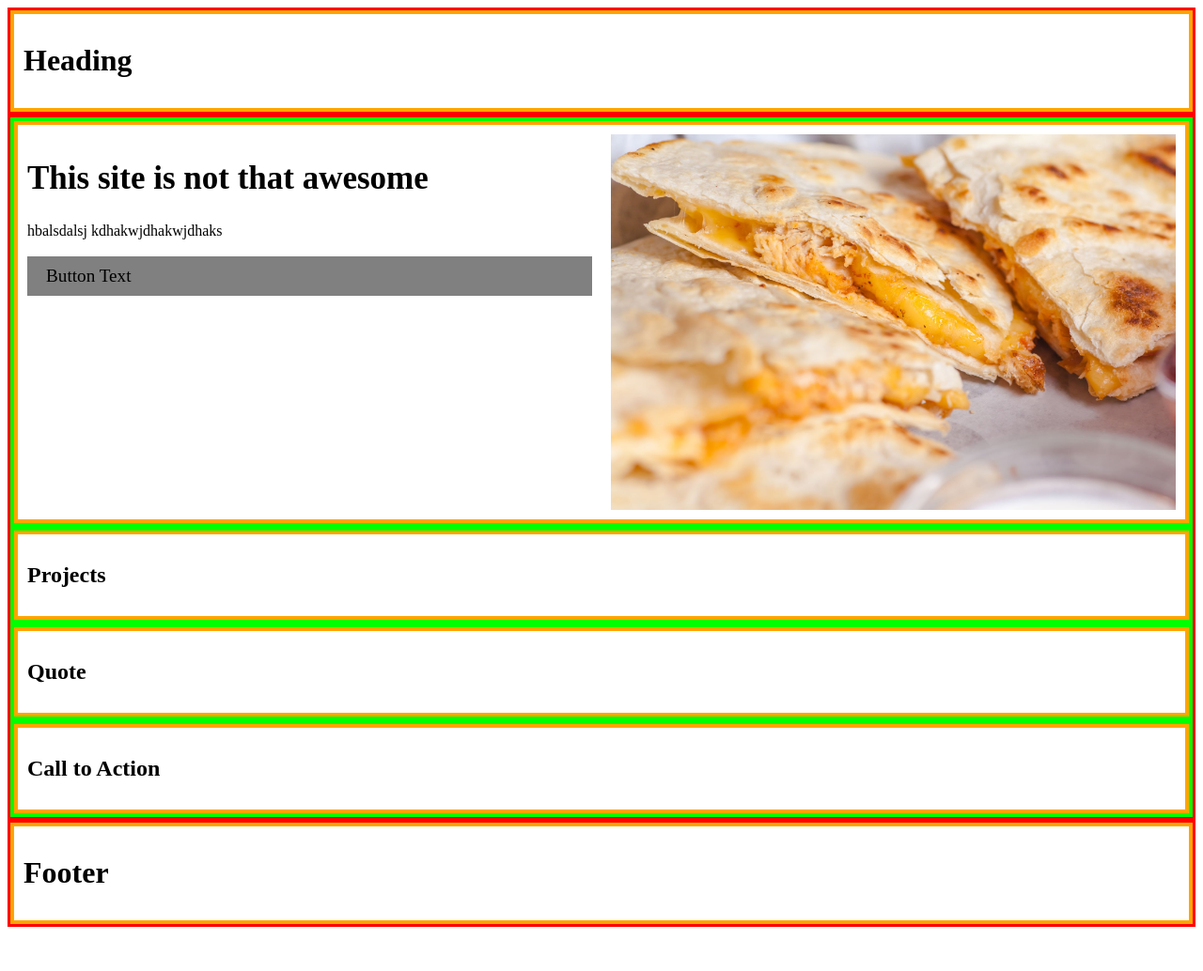
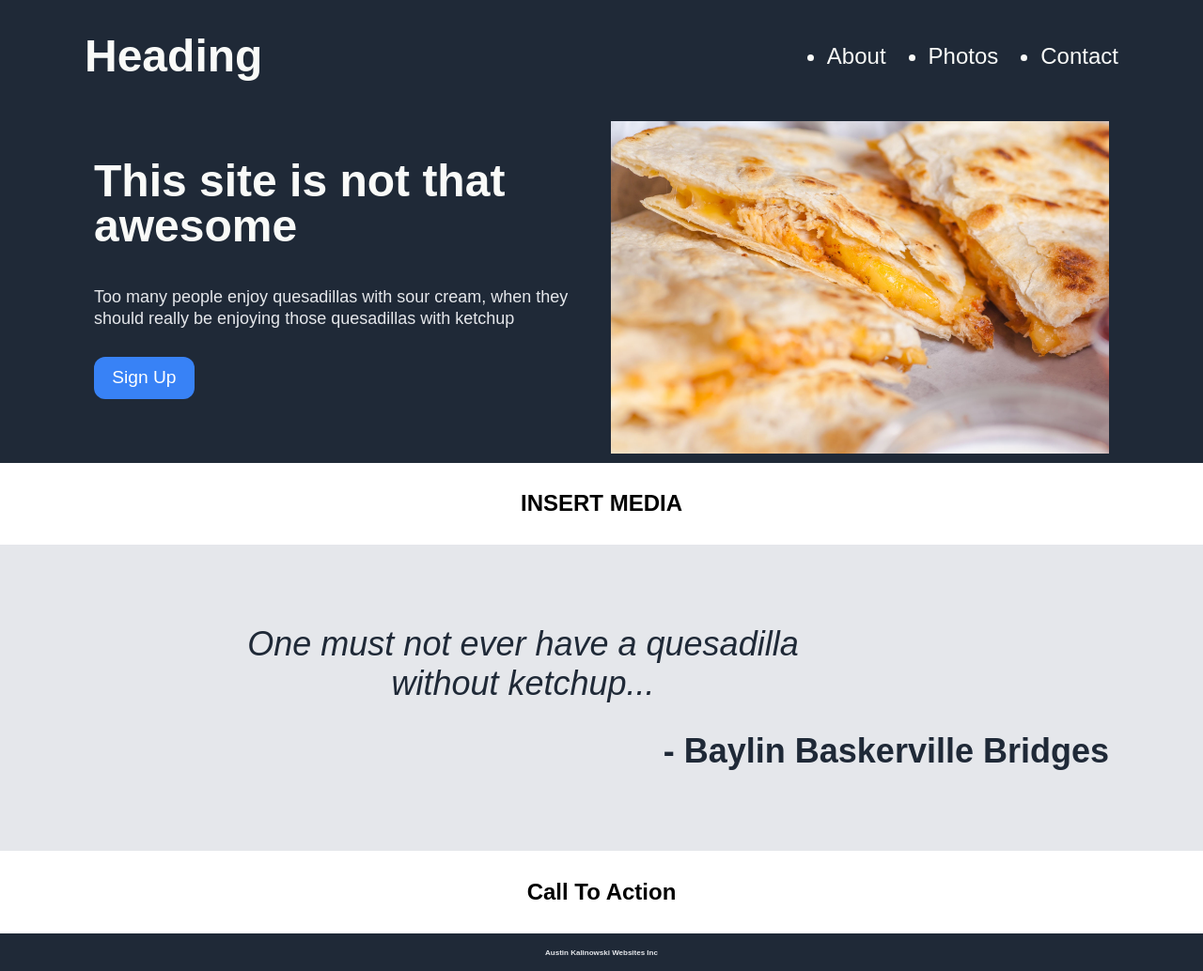
Before and after one commit to gramsta/landing-page, a plain HTML site: page index.html in a window 1280 px wide. Shown: the whole page at 94% size. Before the commit the page ends 995 px from the top, so only its background shows below. Drawn offline with Linux system fonts and the light colour scheme.

Commit message:
tons of new redesigns

```diff
--- a/index.html
+++ b/index.html
@@ -7,53 +7,62 @@
     <link rel="stylesheet" href="style.css" />
     <title>WLKOQ</title>
   </head>
-  <body>
-    <header>
-      <inner-column>
+  <body class="allaround">
+    <header class="first_background" >
+      <inner-column class="header">
         <h1>Heading</h1>
+        <ul class="ul-flex">
+          <li>About</li>
+          <li>Photos</li>
+          <li>Contact</li>
+        </ul>
       </inner-column>
     </header>
 
     <main>
-      <section>
-        <inner-column>
+      <section class="first_background" >
+        <inner-column >
           <graphic-diptych>
             <picture>
               <img src="images/quesadilla.jpeg" alt="" />
             </picture>
             <text-content>
               <h1 class="loud-voice">This site is not that awesome</h1>
-              <p class="calm-voice">hbalsdalsj kdhakwjdhakwjdhaks</p>
+              <p class="calm-voice">Too many people enjoy quesadillas with sour cream, when
+                they should really be enjoying those
+                quesadillas with ketchup</p>
 
-              <a class="button" href="#">Button Text</a>
+              <a class="button" href="#">Sign Up</a>
             </text-content>
 
           </graphic-diptych>
         </inner-column>
       </section>
 
-      <section>
+      <section class="projects">
         <inner-column>
-          <h1>Projects</h1>
+          <h1>INSERT MEDIA</h1>
         </inner-column>
       </section>
 
-      <section>
+      <section class="quotey">
         <inner-column>
-          <h1>Quote</h1>
+          <quotes class="baylinquote">One must not ever have a quesadilla<br> without ketchup...</quotes>
+          <who class="whosaid">- Baylin Baskerville Bridges</who>
         </inner-column>
       </section>
 
-      <section>
+      <section class="call-to-action">
         <inner-column>
-          <h1>Call to Action</h1>
+          <h1>Call To Action</h1>
         </inner-column>
       </section>
+
     </main>
 
-    <footer>
+    <footer class="footerend">
       <inner-column>
-        <h1>Footer</h1>
+        <h1>Austin Kalinowski Websites Inc</h1>
       </inner-column>
     </footer>
   </body>
--- a/style.css
+++ b/style.css
@@ -2,8 +2,17 @@
 
 /* SETUP */
 
+
 * {
   box-sizing: border-box;
+}
+
+.allaround {
+  background-color: #E5E7EB;
+  font-family: sans-serif;
+  padding: 0;
+  margin: 0;
+  border: 0;
 }
 
 picture {
@@ -29,23 +38,29 @@ p a, li a, h2 a, h3 a {
 
 /* TYPOGRAPHY */
 .loud-voice {
-  font-size: 35px;
-  font-weight: 700;
+  font-size: 48px;
+  font-weight: 900;
   line-height: 1;
+  color: #f9faf8;
 }
 
 .calm-voice {
-  font-size: 1rem;
+  font-size: 18px;
+  color: #E5E7EB;
   line-height: 1.3;
 }
 
 
 /* COMPONENTS */
 .button {
-  background-color: grey;
-  color: black;
+  display: inline-block;
+  background-color: #3882F6;
+  color: white;
   padding: 10px 20px;
   font-size: 1.2rem;
+  padding: 0.6em 1em;
+  border-radius: 12px;
+
 
 }
 
@@ -53,10 +68,27 @@ p a, li a, h2 a, h3 a {
 /* MODULES */
 graphic-diptych {
   display: block;
+  display: flex;
+ flex-direction: column;
+ gap: 20px;
+
+}
+
+graphic-diptych picture {
+gap: 20px;
 }
 
 graphic-diptych text-content {
   display: block;
+
+}
+
+graphic-diptych text-content p {
+  margin-top: 10px;
+}
+
+graphic-diptych text-content .button {
+  margin-top: 10px;
 }
 
 
@@ -64,7 +96,6 @@ graphic-diptych text-content {
   graphic-diptych {
     display: flex;
     flex-direction: row-reverse;
-    gap: 20px;
   }
   graphic-diptych :is(text-content, picture) {
     flex-basis: 50%;
@@ -72,10 +103,7 @@ graphic-diptych text-content {
 }
 
 
-
-
-
-header, footer, main {
+/* header, footer, main {
   border: 3px solid red;
 
  }
@@ -83,7 +111,9 @@ header, footer, main {
 section {
   border: 4px solid lime;
 
-}
+}   */
+
+
 
 /*  STRUCTURE */
 body {
@@ -101,6 +131,88 @@ main {
 
 inner-column {
   display: block;
-  border: 4px solid orange;
+  /* border: 4px solid orange; */
   padding: 10px;
+  width: 98%;
+  max-width: 1100px;
+  margin-right: auto;
+  margin-left: auto;
 }
+
+/* random shit */
+
+.first_background {
+  background-color: #1f2937;
+  color: white;
+}
+
+.header {
+  display: flex;
+  justify-content: space-evenly;
+  background-color: #1f2937;
+  color: #f9faf8;
+  font-size: 24px;
+  padding: 0;
+  padding-top: 0px;
+}
+
+.ul-flex {
+  display: flex;
+  flex: 2;
+  justify-content: flex-end;
+  align-items: center;
+  gap: 45px;
+}
+
+
+/* settings */
+
+html {
+  --white: #efefef;
+
+}
+
+
+.projects {
+background-color: white;
+text-align: center;
+}
+
+.quotey {
+  background-color: #E5E7EB;
+
+  color: #1f2937;
+  font-size: 36px;
+  display: block;
+  padding-top: 75px;
+  padding-bottom: 75px;
+}
+
+.baylinquote {
+  display: flex;
+  text-align: center;
+  font-weight: 200;
+  font-style: italic;
+ justify-content: center;
+ padding-right: 167px;
+}
+
+.whosaid {
+  display: flex;
+  justify-content: end;
+  padding-top: 30px;
+  font-weight: 700;
+}
+
+.call-to-action {
+  background-color: white;
+  text-align: center;
+}
+
+.footerend {
+  background-color: #1f2937;
+  color: #E5E7EB;
+  font-size: 4px;
+  font-weight: 100;
+  text-align: center;
+}
```
